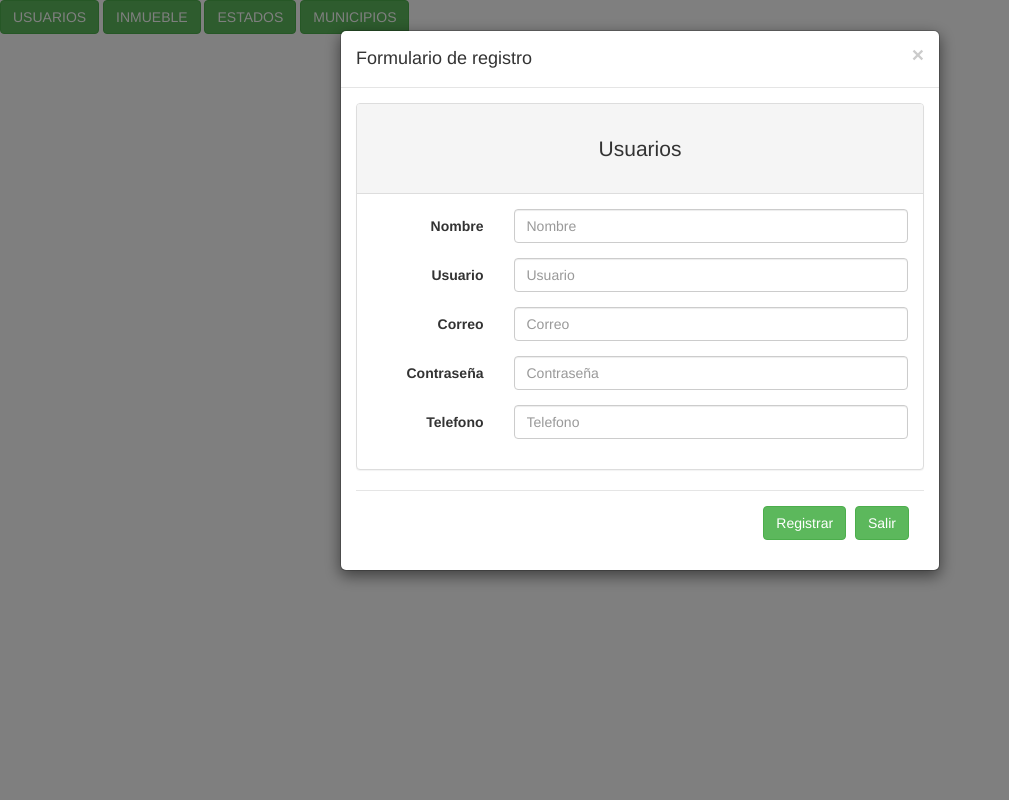
After one commit to PirateRolePlayingGame/inmobiliria, a PHP site: page /Git/views/es/Formulario/test.php in a window 1280 px wide, after a click on "USUARIOS". The commit adds this page. Shown: the whole page, without its empty margins (0-1009 px from the left). Run offline with PHP 8.4, Linux system fonts and the light colour scheme; data comes from the database, SQL or seed files in the repository; some libraries are stand-ins or nearby versions.

Commit message:
Formularios}

```diff
--- a/app/landing-page/index.php
+++ b/app/landing-page/index.php
@@ -2,10 +2,10 @@
 <html lang="en">
 <head>
 	<!-- Base Samuel! -->
-	<!-- <base href="/Git/inmobiliaria/app/landing-page/"> -->
+	<base href="/Git/inmobiliaria/app/landing-page/">
 
 	<!-- Base Victor! -->
-	<base href="/git/GitHub/inmobiliaria/app/landing-page/">
+	<!-- <base href="/git/GitHub/inmobiliaria/app/landing-page/">  -->
 
 	<title>LH Grupo Inmobiliario</title>
 	<meta charset="utf-8">
--- a/app/models/cortos.php
+++ b/app/models/cortos.php
@@ -125,6 +125,7 @@ class Corto
 		$req = $db->prepare('UPDATE municipio SET municipio = :val WHERE idMunicipio = :id');
 		$req->execute(array('val' => $val, 'id' => $id));
 	}
+
 }
 
 
--- /dev/null
+++ b/app/views/es/Formulario/form.php
@@ -0,0 +1,310 @@
+<div class="modal fade" id="form_us">
+        <div class="modal-dialog">
+                <div class="modal-content">
+                        <div class="modal-header">
+                                <button type="button" class="close" data-dismiss="modal" aria-hidden="true">&times;</button>
+                               <h4 class="modal-title">Formulario de registro</h4>
+                        </div>
+                        <div class="modal-body">
+                            <form class="form-horizontal" method="post" action="">
+                                <div class="panel panel-default">
+                                    <div class="panel-heading text-center">
+                                        <br>
+                                        <p class="lead">Usuarios</p>
+                                    </div>
+                                    <div class="panel-body text-center">
+                                        <div class="form-group">
+                                            <label for="nomb" class="col-md-3 control-label">Nombre</label>
+                                            <div class="col-md-9">
+                                                <input type="text" name="nombre" id="nombre" class="form-control" placeholder="Nombre" required>
+                                            </div>
+                                        </div>
+
+                                        <div class="form-group">
+                                            <label for="nomb" class="col-md-3 control-label">Usuario</label>
+                                            <div class="col-md-9">
+                                                <input type="text" name="usuario" id="usuario" class="form-control" placeholder="Usuario" required>
+                                            </div>
+                                        </div>
+
+                                        <div class="form-group">
+                                            <label for="nomb" class="col-md-3 control-label">Correo</label>
+                                            <div class="col-md-9">
+                                                <input type="text" name="correo" id="correo" class="form-control" placeholder="Correo" required>
+                                            </div>
+                                        </div>
+
+                                        <div class="form-group">
+                                            <label for="nomb" class="col-md-3 control-label">Contraseña</label>
+                                            <div class="col-md-9">
+                                                <input type="password" name="pass" id="pass" class="form-control" placeholder="Contraseña" required>
+                                            </div>
+                                        </div>
+
+                                        <div class="form-group">
+                                            <label for="nomb" class="col-md-3 control-label">Telefono</label>
+                                            <div class="col-md-9">
+                                                <input type="text" name="tlf" id="tlf" class="form-control" placeholder="Telefono" required>
+                                            </div>
+                                        </div>
+                                    </div>
+                                </div>
+                                <div class="modal-footer">
+                                    <input type="submit" class="btn btn-success" value="Registrar">
+                                    <button type="button" class="btn btn-success" data-dismiss="modal">Salir</button>
+                                 </div>
+                            </form>
+
+
+                         </div>
+
+                </div>
+        </div>
+ </div>
+
+
+
+
+
+<div class="modal fade" id="form_in">
+        <div class="modal-dialog">
+                <div class="modal-content">
+                        <div class="modal-header">
+                                <button type="button" class="close" data-dismiss="modal" aria-hidden="true">&times;</button>
+                               <h4 class="modal-title">Formulario de registro</h4>
+                        </div>
+                        <div class="modal-body">
+                            <form class="form-horizontal" method="post" action="">
+                                <div class="panel panel-default">
+                                    <div class="panel-heading text-center">
+                                        <br>
+                                        <p class="lead">Inmueble</p>
+                                    </div>
+                                    <div class="panel-body text-center">
+                                    <!-- SELECT -->
+                                        <div class="form-group">
+                                            <label for="nomb" class="col-md-3 control-label">Estatus</label>
+                                            <div class="col-md-9">
+                                                <select class="form-control" name="stat" id="stat">
+                                                    <option value="-1" selected>Seleccione un elemento</option>
+                                                    <?php
+                                                        require_once("../../../models/cortos.php");
+                                                        $v = Corto::obtStat();
+                                                        foreach($v as $i)
+                                                        {
+                                                            echo '<option value="'.$i->id.'" >'.$i->name.'</option>';
+                                                        }
+                                                    ?>
+                                                </select>
+                                            </div>
+                                        </div>
+
+                                        <div class="form-group">
+                                            <label for="nomb" class="col-md-3 control-label">Tipo de Inmueble</label>
+                                            <div class="col-md-9">
+                                                <select class="form-control" name="tipo" id="tipo">
+                                                    <option value="-1" selected>Seleccione un elemento</option>
+                                                    <?php
+                                                        require_once("../../../models/cortos.php");
+                                                        $v = Corto::obtTipoInmueble();
+                                                        foreach($v as $i)
+                                                        {
+                                                            echo '<option value="'.$i->id.'" >'.$i->name.'</option>';
+                                                        }
+                                                    ?>
+                                                </select>
+                                            </div>
+                                        </div>
+
+                                        <div class="form-group">
+                                            <label for="nomb" class="col-md-3 control-label">Estado</label>
+                                            <div class="col-md-9">
+                                                <select class="form-control" name="estado" id="estado">
+                                                    <option value="-1" selected>Seleccione un elemento</option>
+                                                    <?php
+                                                        require_once("../../../models/cortos.php");
+                                                        $v = Corto::obtEstado();
+                                                        foreach($v as $i)
+                                                        {
+                                                            echo '<option value="'.$i->id.'" >'.$i->name.'</option>';
+                                                        }
+                                                    ?>
+                                                </select>
+                                            </div>
+                                        </div>
+
+                                        <div class="form-group">
+                                            <label for="nomb" class="col-md-3 control-label">Municipio</label>
+                                            <div class="col-md-9">
+                                                <select class="form-control" name="municipio" id="municipio">
+                                                    <option value="-1" selected>Seleccione un elemento</option>
+                                                    <?php
+                                                        require_once("../../../models/cortos.php");
+                                                        $v = Corto::obtMunicipio();
+                                                        foreach($v as $i)
+                                                        {
+                                                            echo '<option value="'.$i->id.'" >'.$i->name.'</option>';
+                                                        }
+                                                    ?>
+                                                </select>
+                                            </div>
+                                        </div>
+
+                                        <div class="form-group">
+                                            <label for="nomb" class="col-md-3 control-label">Transaccion</label>
+                                            <div class="col-md-9">
+                                                <select class="form-control" name="transaccion" id="transaccion">
+                                                    <option value="-1" selected>Seleccione un elemento</option>
+                                                    <?php
+                                                        require_once("../../../models/cortos.php");
+                                                        $v = Corto::obtTransaccion();
+                                                        foreach($v as $i)
+                                                        {
+                                                            echo '<option value="'.$i->id.'" >'.$i->name.'</option>';
+                                                        }
+                                                    ?>
+                                                </select>
+                                            </div>
+                                        </div>
+
+
+                                        <div class="form-group">
+                                            <label for="nomb" class="col-md-3 control-label">Direccion</label>
+                                            <div class="col-md-9">
+                                                <input type="text" name="direccion" id="direccion" class="form-control" placeholder="Direccion" required>
+                                            </div>
+                                        </div>
+
+                                        <div class="form-group">
+                                            <label for="nomb" class="col-md-3 control-label">Nombre</label>
+                                            <div class="col-md-9">
+                                                <input type="text" name="nombre" id="nombre" class="form-control" placeholder="Nombre" required>
+                                            </div>
+                                        </div>
+
+                                        <div class="form-group">
+                                            <label for="nomb" class="col-md-3 control-label">Precio</label>
+                                            <div class="col-md-9">
+                                                <input type="number" name="precio" id="precio" class="form-control" required>
+                                            </div>
+                                        </div>
+
+                                        <div class="form-group">
+                                            <label for="nomb" class="col-md-3 control-label">Baños</label>
+                                            <div class="col-md-9">
+                                                <input type="number" name="banos" id="banos" class="form-control" required>
+                                            </div>
+                                        </div>
+
+                                        <div class="form-group">
+                                            <label for="nomb" class="col-md-3 control-label">Habitaciones</label>
+                                            <div class="col-md-9">
+                                                <input type="number" name="habit" id="habit" class="form-control" required>
+                                            </div>
+                                        </div>
+
+                                        <div class="form-group">
+                                            <label for="nomb" class="col-md-3 control-label">Metros</label>
+                                            <div class="col-md-9">
+                                                <input type="number" name="m" id="m" class="form-control"required>
+                                            </div>
+                                        </div>
+
+                                        <div class="form-group">
+                                            <label for="nomb" class="col-md-3 control-label">Puestos Estacionamiento</label>
+                                            <div class="col-md-9">
+                                                <input type="number" name="est" id="est" class="form-control"required>
+                                            </div>
+                                        </div>
+
+                                        <div class="form-group">
+                                            <label for="nomb" class="col-md-3 control-label">Telefono</label>
+                                            <div class="col-md-9">
+                                                <input type="text" name="tlf" id="tlf" class="form-control" placeholder="Telefono" required>
+                                            </div>
+                                        </div>
+
+                                        <div class="form-group">
+                                            <label for="nomb" class="col-md-3 control-label">Descripcion</label>
+                                            <div class="col-md-9">
+                                                <textarea name="desc" id="desc" class="form-control">  </textarea>
+                                            </div>
+                                        </div>
+
+                                    </div>
+                                </div>
+                                <div class="modal-footer">
+                                    <input type="submit" class="btn btn-success" value="Registrar">
+                                    <button type="button" class="btn btn-success" data-dismiss="modal">Salir</button>
+                                 </div>
+                            </form>
+
+
+                         </div>
+
+                </div>
+        </div>
+ </div>
+
+
+
+<div class="modal fade" id="form_es">
+        <div class="modal-dialog">
+                <div class="modal-content">
+                        <div class="modal-header">
+                                <button type="button" class="close" data-dismiss="modal" aria-hidden="true">&times;</button>
+                               <h4 class="modal-title">Formulario de registro</h4>
+                        </div>
+                        <div class="modal-body">
+                            <form class="form-horizontal" method="post" action="">
+                                <div class="panel panel-default">
+                                    <div class="panel-heading text-center">
+                                        <br>
+                                        <p class="lead">Estados</p>
+                                    </div>
+                                    <div class="panel-body text-center">
+                                        <div class="form-group">
+                                            <label for="nomb" class="col-md-3 control-label">Nombre</label>
+                                            <div class="col-md-9">
+                                                <input type="text" name="est" id="est" class="form-control" placeholder="Estado" required>
+                                            </div>
+                                        </div>
+                                    </div>
+                                </div>
+                            </form>
+                         </div>
+
+                </div>
+        </div>
+ </div>
+
+
+<div class="modal fade" id="form_mu">
+        <div class="modal-dialog">
+                <div class="modal-content">
+                        <div class="modal-header">
+                                <button type="button" class="close" data-dismiss="modal" aria-hidden="true">&times;</button>
+                               <h4 class="modal-title">Formulario de registro</h4>
+                        </div>
+                        <div class="modal-body">
+                            <form class="form-horizontal" method="post" action="">
+                                <div class="panel panel-default">
+                                    <div class="panel-heading text-center">
+                                        <br>
+                                        <p class="lead">Municipios</p>
+                                    </div>
+                                    <div class="panel-body text-center">
+                                        <div class="form-group">
+                                            <label for="nomb" class="col-md-3 control-label">Nombre</label>
+                                            <div class="col-md-9">
+                                                <input type="text" name="mun" id="mun" class="form-control" placeholder="Municipio" required>
+                                            </div>
+                                        </div>
+                                    </div>
+                                </div>
+                            </form>
+                         </div>
+
+                </div>
+        </div>
+ </div>
--- /dev/null
+++ b/app/views/es/Formulario/test.php
@@ -0,0 +1,35 @@
+<!DOCTYPE html>
+<html>
+<head>
+	<title>TEST MODAL</title>
+	<base href="/Git/inmobiliaria/app/">
+	<link rel="stylesheet" href="https://maxcdn.bootstrapcdn.com/bootstrap/3.3.6/css/bootstrap.min.css" integrity="sha384-1q8mTJOASx8j1Au+a5WDVnPi2lkFfwwEAa8hDDdjZlpLegxhjVME1fgjWPGmkzs7" crossorigin="anonymous">
+	<script type="text/javascript" src="https://code.jquery.com/jquery-2.1.4.min.js"></script>
+	<script type="text/javascript" src="https://maxcdn.bootstrapcdn.com/bootstrap/3.3.6/js/bootstrap.min.js" integrity="sha384-0mSbJDEHialfmuBBQP6A4Qrprq5OVfW37PRR3j5ELqxss1yVqOtnepnHVP9aJ7xS" crossorigin="anonymous"></script>
+</head>
+<body>
+
+<?php
+	include("../../../connection.php");
+?>
+	<div>
+		<a class="btn btn-success" data-toggle="modal" href="#form_us">
+        	 USUARIOS
+        </a>
+
+        <a class="btn btn-success" data-toggle="modal" href="#form_in">
+        	 INMUEBLE
+        </a>
+
+        <a class="btn btn-success" data-toggle="modal" href="#form_es">
+        	 ESTADOS
+        </a>
+
+        <a class="btn btn-success" data-toggle="modal" href="#form_mu">
+        	 MUNICIPIOS
+        </a>
+	</div>
+
+	<?php include("form.php") ?>
+</body>
+</html>
```
Also changed, not shown: app/models/inmueble.php (+15 -0 lines), app/models/usuario.php (+12 -0 lines).
